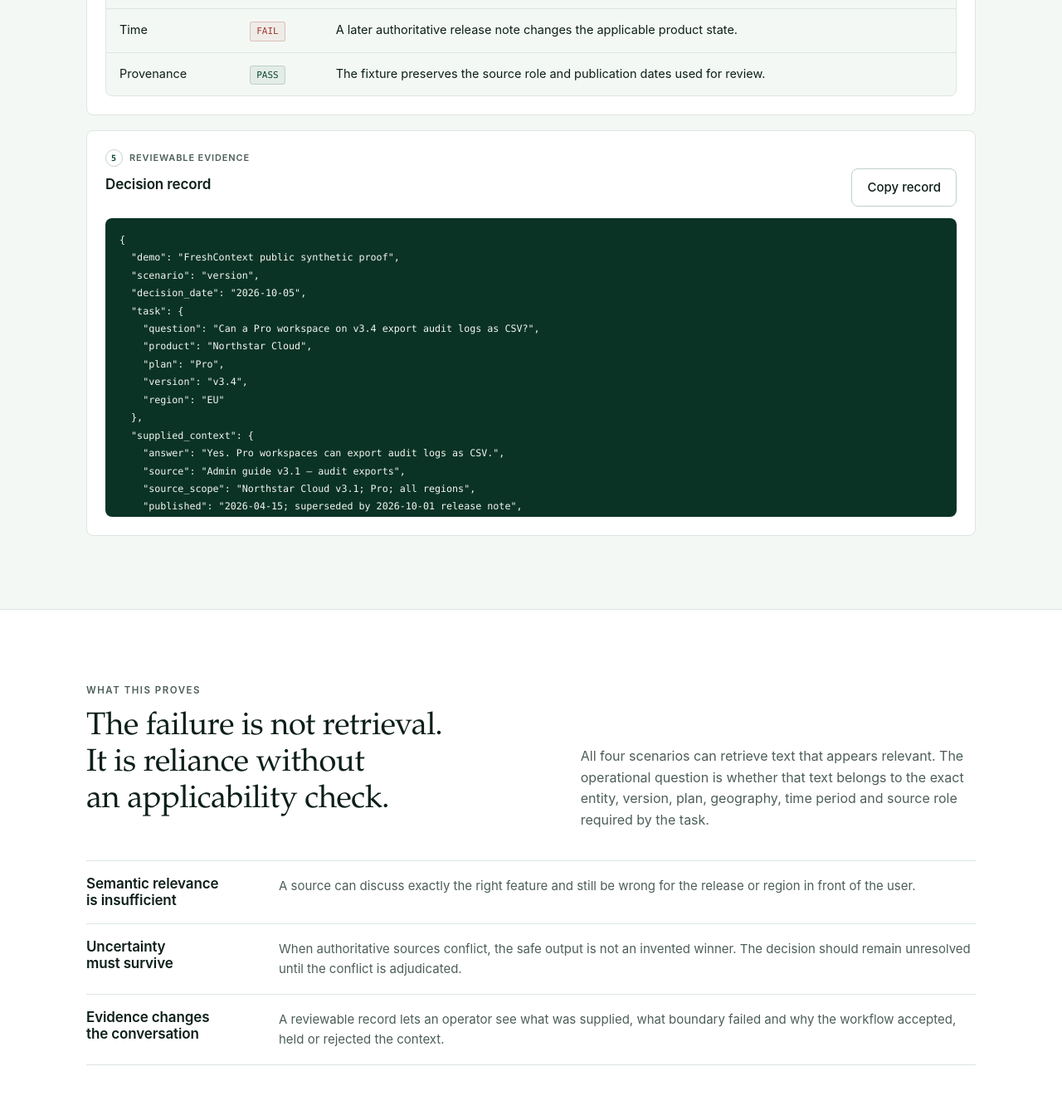
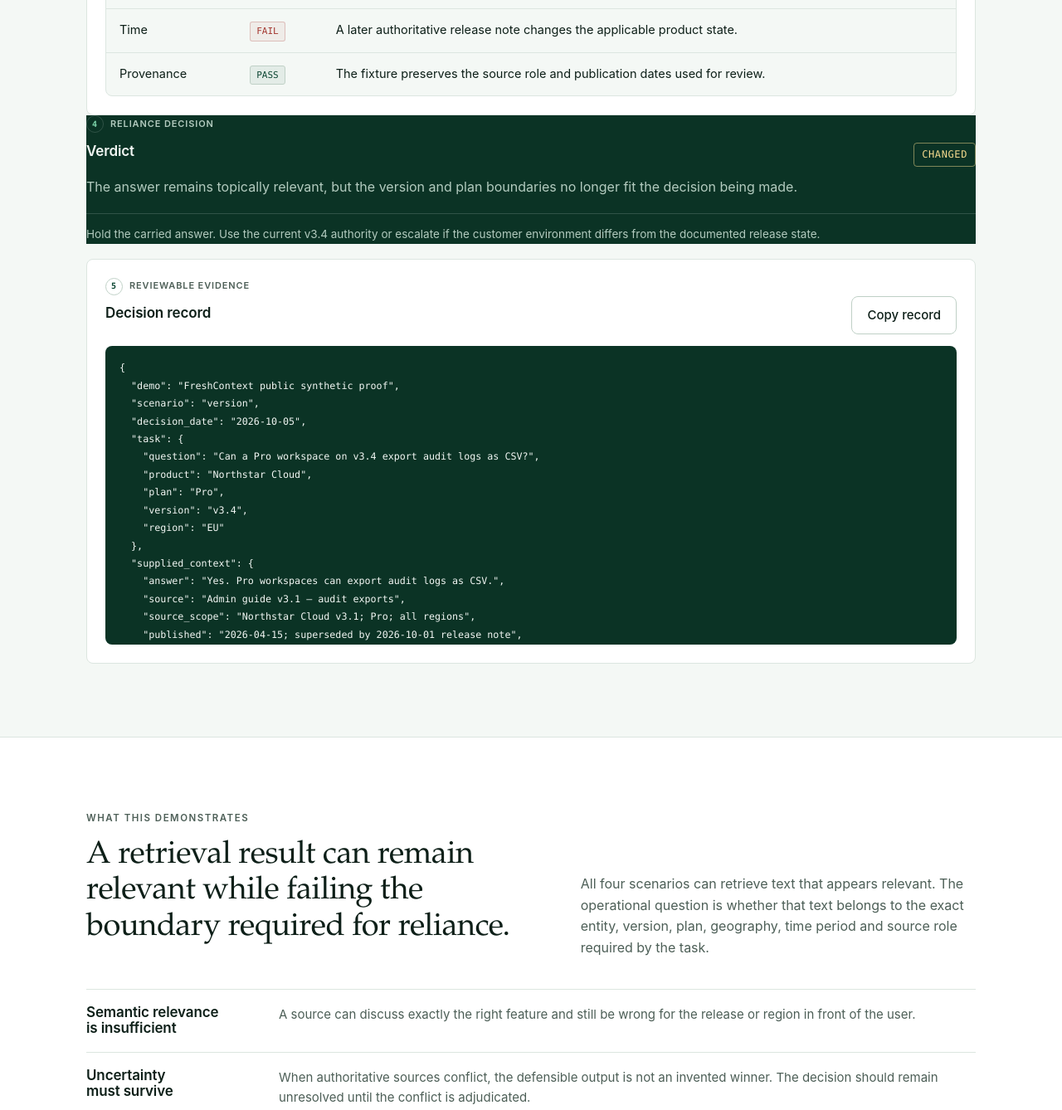
Before and after one commit to PrinceGabriel-lgtm/freshcontext-site, a website: page proof.html in a window 1280 px wide. Shown: the part 1940-3278 px from the top of the page at 83% size. Drawn offline with Linux system fonts and the light colour scheme.

Commit message:
Harden proof accessibility and claim boundaries

```diff
--- a/proof.html
+++ b/proof.html
@@ -4,7 +4,7 @@
   <meta charset="utf-8" />
   <meta name="viewport" content="width=device-width, initial-scale=1" />
   <title>Context Integrity Proof — FreshContext</title>
-  <meta name="description" content="Run a public synthetic FreshContext proof and inspect how identity, version, plan, geography, time and provenance change whether context is safe to rely on." />
+  <meta name="description" content="Run a public synthetic FreshContext proof and inspect how identity, version, plan, geography, time and provenance change whether context is appropriate to rely on." />
   <link rel="canonical" href="https://freshcontext.dev/proof" />
   <meta name="theme-color" content="#0b3325" />
   <meta property="og:site_name" content="FreshContext" />
@@ -118,16 +118,6 @@
               </dl>
             </div>
           </section>
-
-          <section class="proof-verdict" aria-labelledby="verdict-title">
-            <div class="proof-step-label"><span>4</span> Reliance decision</div>
-            <div class="proof-verdict-line">
-              <h3 id="verdict-title">Verdict</h3>
-              <span class="proof-verdict-state" id="verdict-state" aria-live="polite"></span>
-            </div>
-            <p id="verdict-summary"></p>
-            <p class="proof-next" id="verdict-next"></p>
-          </section>
         </div>
 
         <section class="proof-checks" aria-labelledby="checks-title">
@@ -143,6 +133,16 @@
           </div>
         </section>
 
+        <section class="proof-verdict" aria-labelledby="verdict-title">
+          <div class="proof-step-label"><span>4</span> Reliance decision</div>
+          <div class="proof-verdict-line">
+            <h3 id="verdict-title">Verdict</h3>
+            <span class="proof-verdict-state" id="verdict-state" aria-live="polite"></span>
+          </div>
+          <p id="verdict-summary"></p>
+          <p class="proof-next" id="verdict-next"></p>
+        </section>
+
         <section class="proof-record" aria-labelledby="record-title">
           <div class="proof-record-head">
             <div>
@@ -151,7 +151,7 @@
             </div>
             <button class="btn btn--ghost" type="button" id="copy-record">Copy record</button>
           </div>
-          <pre><code id="evidence-record"></code></pre>
+          <pre tabindex="0" aria-label="Decision record JSON"><code id="evidence-record"></code></pre>
         </section>
       </div>
     </section>
@@ -160,14 +160,14 @@
       <div class="wrap">
         <div class="head">
           <div>
-            <p class="eyebrow">What this proves</p>
-            <h2>The failure is not retrieval. It is reliance without an applicability check.</h2>
+            <p class="eyebrow">What this demonstrates</p>
+            <h2>A retrieval result can remain relevant while failing the boundary required for reliance.</h2>
           </div>
           <p class="sub">All four scenarios can retrieve text that appears relevant. The operational question is whether that text belongs to the exact entity, version, plan, geography, time period and source role required by the task.</p>
         </div>
         <div class="rows">
           <div class="row"><h3>Semantic relevance is insufficient</h3><p>A source can discuss exactly the right feature and still be wrong for the release or region in front of the user.</p></div>
-          <div class="row"><h3>Uncertainty must survive</h3><p>When authoritative sources conflict, the safe output is not an invented winner. The decision should remain unresolved until the conflict is adjudicated.</p></div>
+          <div class="row"><h3>Uncertainty must survive</h3><p>When authoritative sources conflict, the defensible output is not an invented winner. The decision should remain unresolved until the conflict is adjudicated.</p></div>
           <div class="row"><h3>Evidence changes the conversation</h3><p>A reviewable record lets an operator see what was supplied, what boundary failed and why the workflow accepted, held or rejected the context.</p></div>
         </div>
       </div>
```
